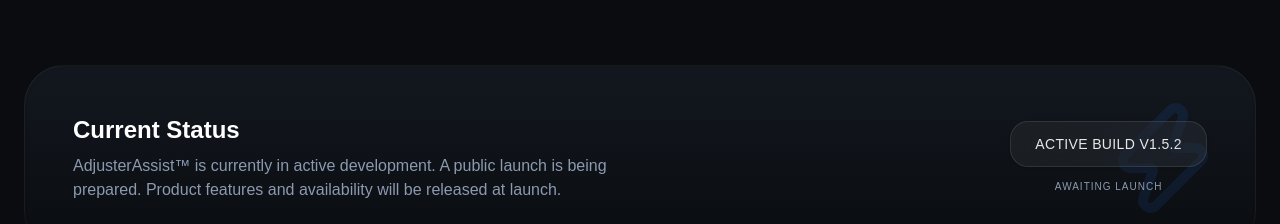
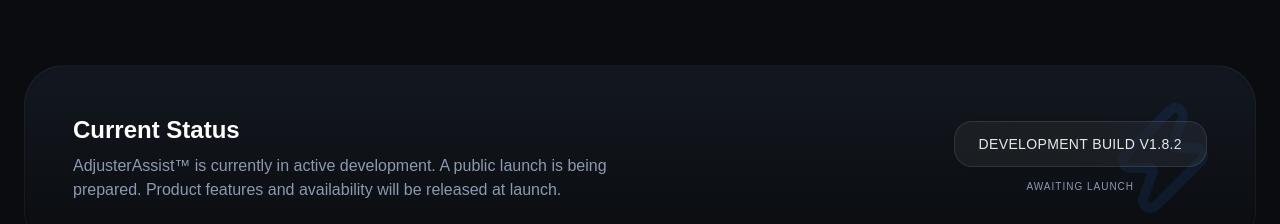
Before and after one commit to rudranarayan-spec/AdjusterAssist-landing2, a Next.js app: page / in a window 1280 px wide. Shown: the part 1840-2064 px from the top of the page. Built offline with nearby package versions, Linux system fonts and the light colour scheme.

Commit message:
Build: Version updated

```diff
--- a/components/About.tsx
+++ b/components/About.tsx
@@ -94,7 +94,7 @@
             </div>
             <div className="flex flex-col items-center gap-3">
               <ShinyButton className="px-6 py-3 rounded-2xl bg-slate-100 dark:bg-white/5 border border-slate-200 dark:border-white/10 text-slate-900 dark:text-white font-bold text-sm shadow-sm">
-                Active Build v1.5.2
+                Development Build v1.8.2
               </ShinyButton>
               <span className="text-[10px] text-slate-400 dark:text-[#8b9ab0] uppercase tracking-widest">Awaiting Launch</span>
             </div>
```
